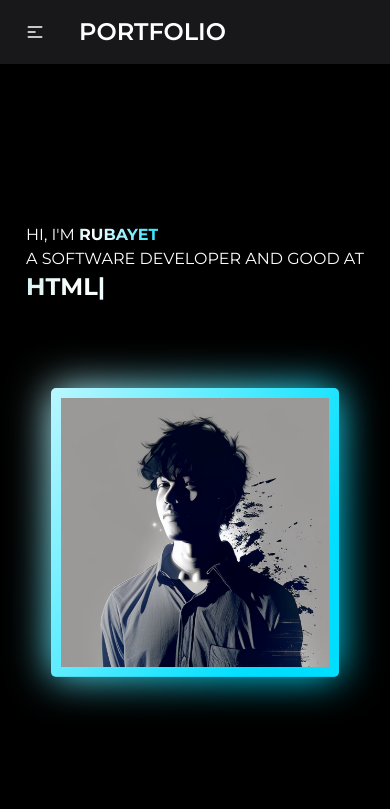
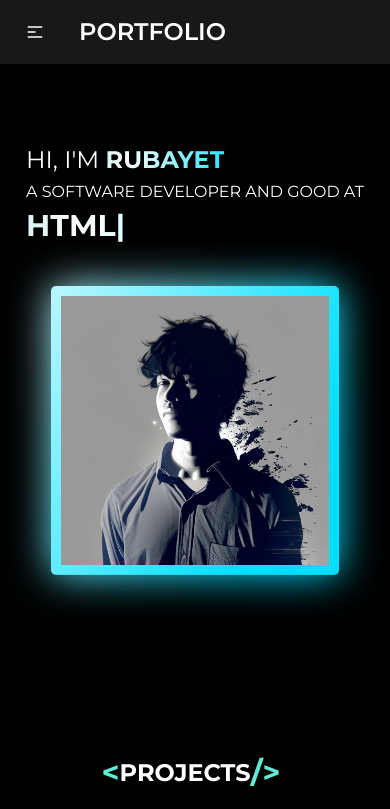
Before and after one commit to Rubayet-billah/rubayet-billah-portfolio, a React (Vite) app: page / in a window 390 px wide. Shown: the top 809 px of the page. Built offline with nearby package versions, Linux system fonts and the light colour scheme; grey boxes are pictures that could not be loaded.

Commit message:
banner fix

```diff
--- a/src/components/Home/Banner.jsx
+++ b/src/components/Home/Banner.jsx
@@ -4,9 +4,9 @@ import BannerSwipper from "./BannerSwipper";
 
 const Banner = () => {
   return (
-    <section className="grid lg:grid-cols-2 lg:gap-x-48 place-items-center mt-12 min-h-[60vh] uppercase">
-      <div>
-        <h1 className="lg:text-6xl lg:mb-4">
+    <section className="grid lg:grid-cols-2 lg:gap-x-48 place-items-center lg:mt-8 md:min-h-[60vh] uppercase">
+      <div className="mb-5 md:mb-0 leading-8 lg:leading-6">
+        <h1 className="text-2xl lg:text-6xl lg:mb-4">
           Hi, I'm{" "}
           <span className="font-extrabold animate-text bg-gradient-to-r from-teal-500 via-white to-[#00deff] bg-clip-text text-transparent ">
             Rubayet
@@ -15,7 +15,7 @@ const Banner = () => {
         <h2 className="lg:text-4xl lg:mb-4">
           A software developer and good at
         </h2>
-        <h1 className="font-bold text-2xl lg:text-7xl animate-text bg-gradient-to-r from-teal-500 via-white to-[#00deff] bg-clip-text text-transparent">
+        <h1 className="font-bold text-3xl lg:text-7xl animate-text bg-gradient-to-r from-teal-500 via-white to-[#00deff] bg-clip-text text-transparent">
           <Typewriter
             options={{
               skipAddStyles: true,
```
